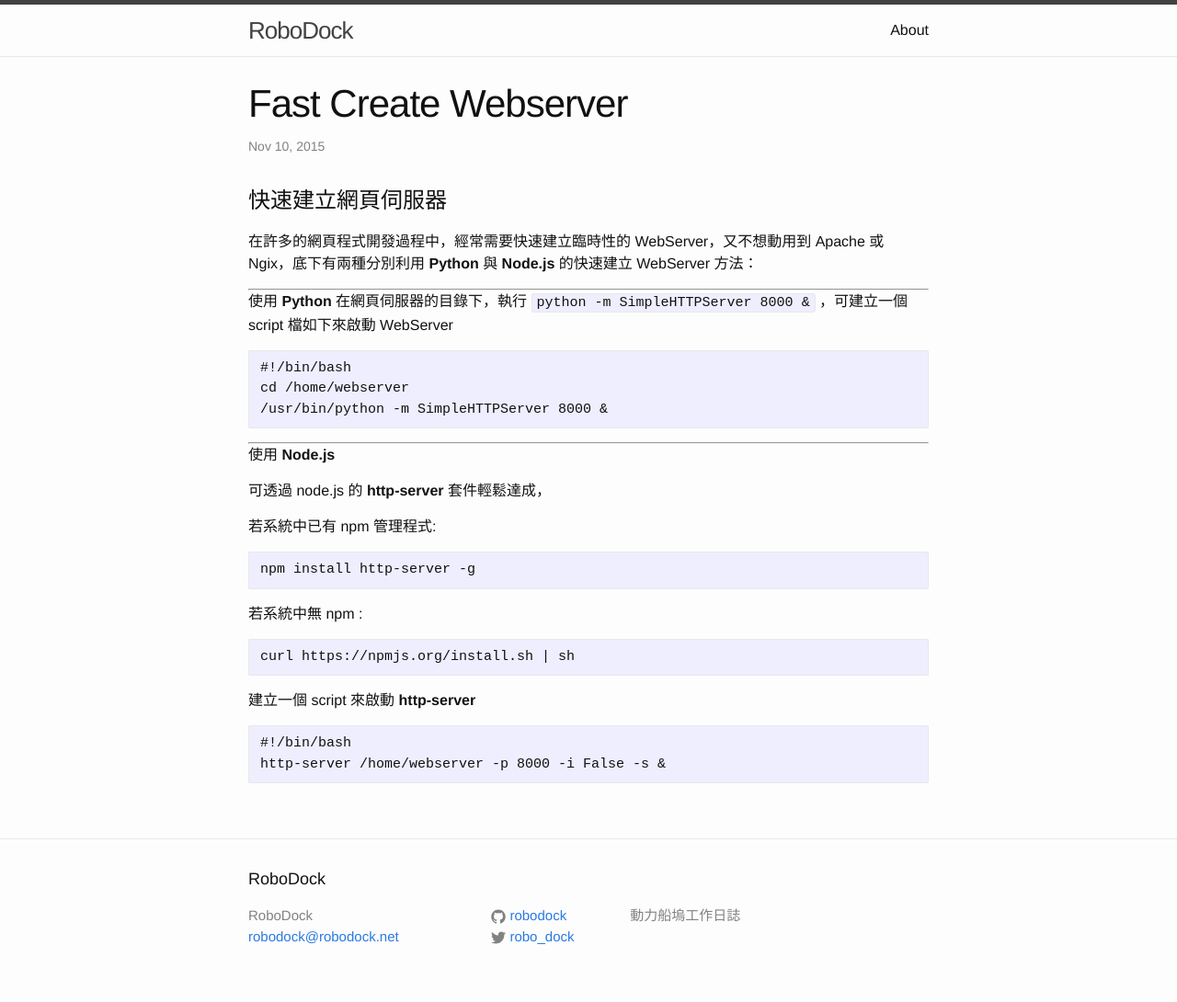
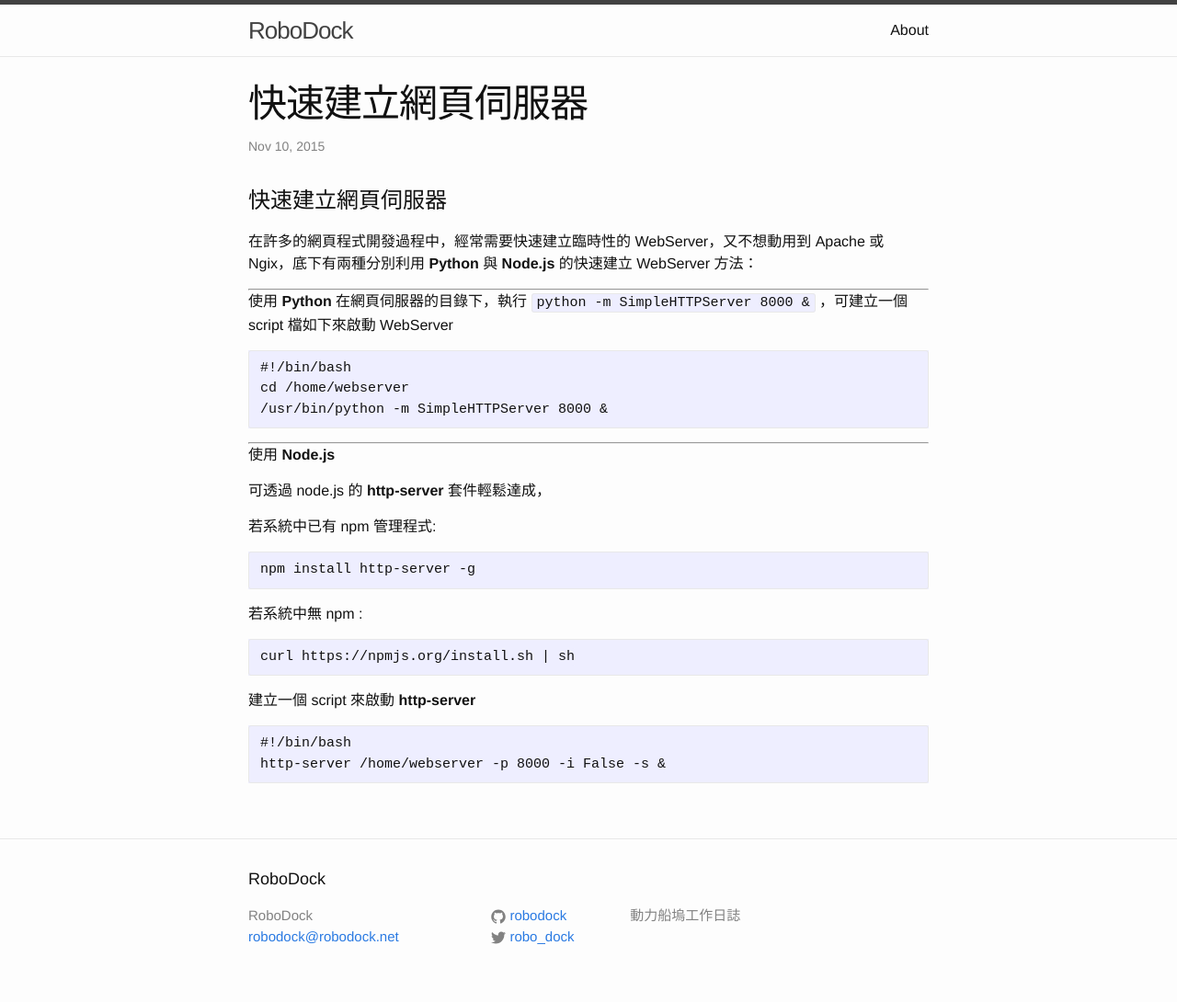
Before and after one commit to robodock/robodock.github.io, a Jekyll site: the page built from _posts/2015-11-10-fast-create-webserver.markdown, in a window 1280 px wide. Shown: the whole page at 92% size. Built offline with Jekyll 4.4.1, drawn with Linux system fonts in a browser that asks for light colours.

Commit message:
2015-11-11 08:16 (STCWS32)

```diff
--- a/_posts/2015-11-10-fast-create-webserver.markdown
+++ b/_posts/2015-11-10-fast-create-webserver.markdown
@@ -1,6 +1,6 @@
 ---
 layout: post
-title: "Fast Create Webserver"
+title: "快速建立網頁伺服器"
 date: 2015-11-10T15:01:37+08:00
 ---
 
```
